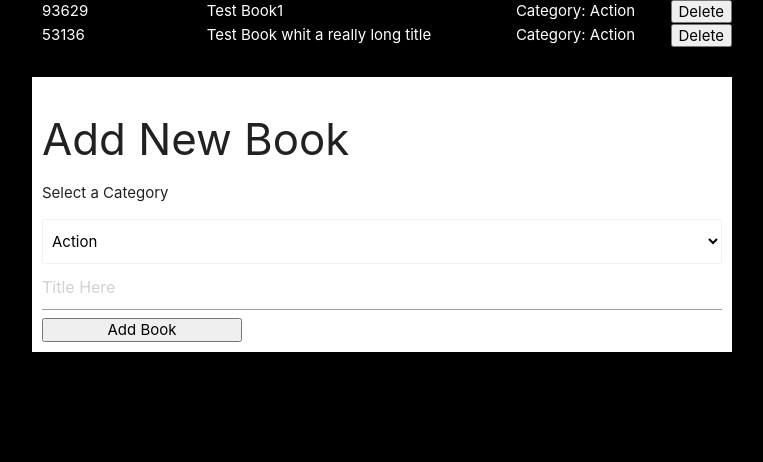
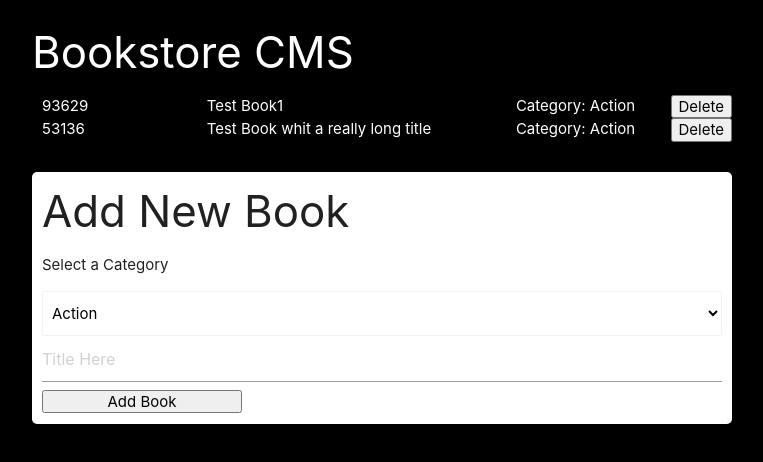
Before and after one commit to MarioDena/bookstore-cms, a React (Create React App) app: page / in a window 1280 px wide. Shown: the top 462 px of the page, without its empty margins (258-1021 px from the left). Built offline with nearby package versions, Linux system fonts and the light colour scheme.

Commit message:
[Feature] Added basic styling, fixes to linters

```diff
--- a/src/App.css
+++ b/src/App.css
@@ -1,10 +1,20 @@
 .App {
   display: block;
+}
+
+.formtitle {
+  padding-top: 1px;
+  margin-top: 5px;
 }
 
 .Bookstable, .BooksForm{
   width: 700px;
   margin: 0 auto;
+}
+
+.Bookstable{
+  color: white;
+  margin-top: 15px;
 }
 
 .btn-add{
@@ -13,6 +23,7 @@
 }
 
 .BooksForm{
+ border-radius: 5px;
  margin-top: 30px;
  background-color: white;
  padding: 10px;
--- a/src/containers/booklist.js
+++ b/src/containers/booklist.js
@@ -21,6 +21,7 @@ const BookList = (props) => {
   const handleDeleteBook = (book) => deleteBook(book);
   return (
     <div className="Bookstable">
+      <h3>Bookstore CMS</h3>
       <div className="table">
         {books.map((book) => (
           <Book
```
Also changed, not shown: 1 other file (tests, documents, lock files or other folders).
